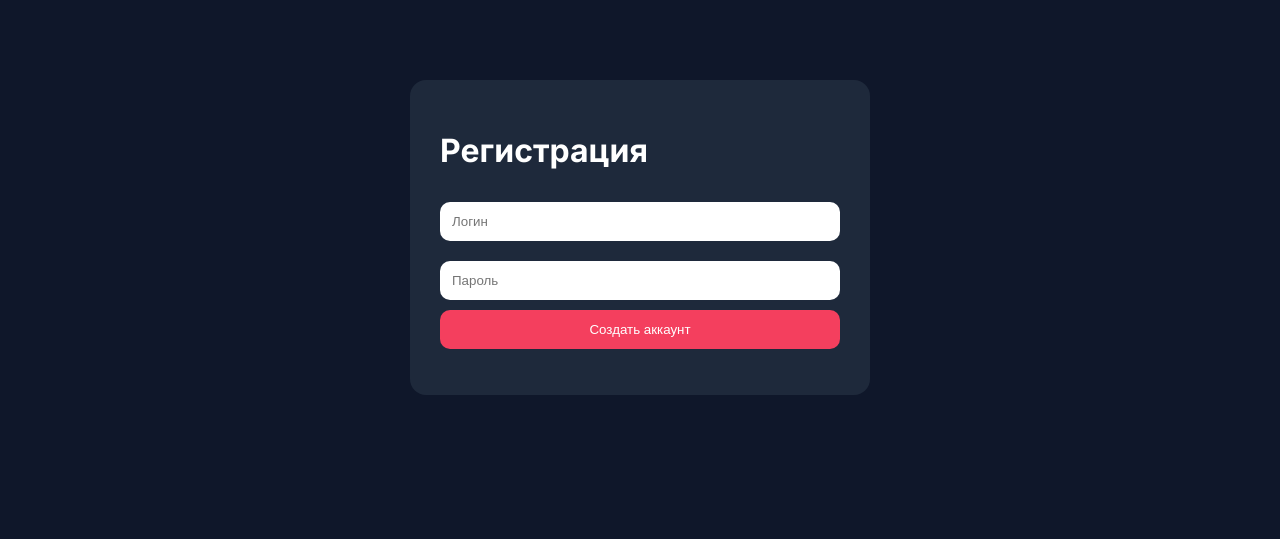
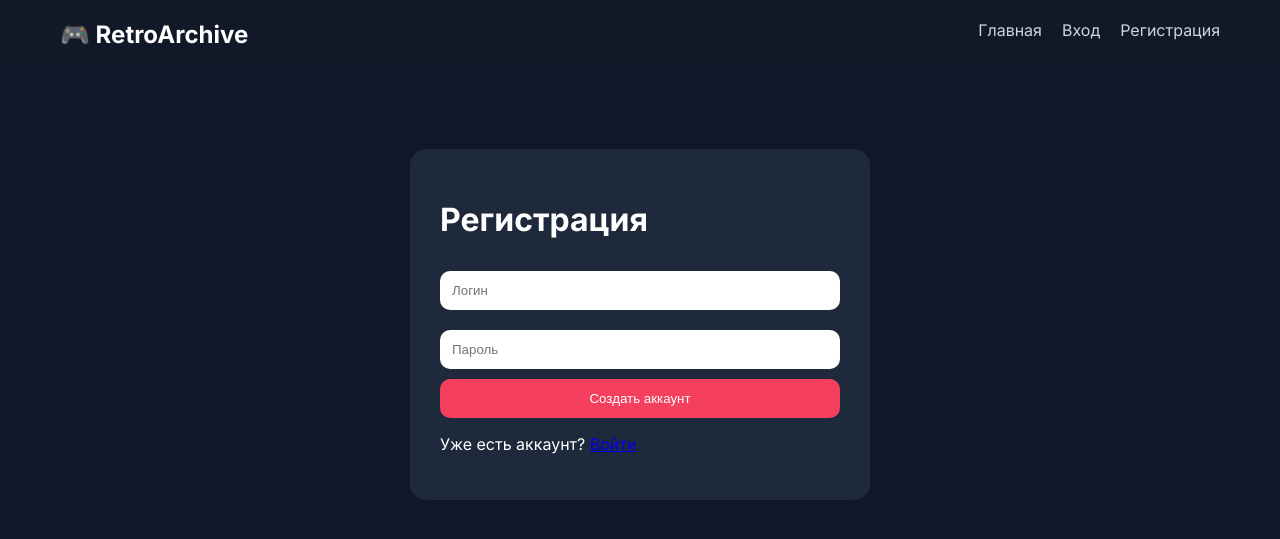
Before and after one commit to Likaomg/qweqwetest, a Flask app: page /register in a window 1280 px wide. Shown: the top 539 px of the page. Run offline with Flask 3, Linux system fonts and the light colour scheme.

Commit message:
add nav and links between login/register pages

```diff
--- a/templates/auth.html
+++ b/templates/auth.html
@@ -1,5 +1,6 @@
 
 <link rel="stylesheet" href="/static/style.css">
+<div class="nav"><div class="logo">🎮 RetroArchive</div><div><a href="/">Главная</a><a href="/login">Вход</a><a href="/register">Регистрация</a></div></div>
 <div class="auth">
 <h1>{{title}}</h1>
 <form method="post">
@@ -7,4 +8,11 @@
 <input type="password" name="password" placeholder="Пароль">
 <button>{{btn}}</button>
 </form>
+<p class="auth-link">
+{% if title == "Вход" %}
+Нет аккаунта? <a href="/register">Зарегистрироваться</a>
+{% else %}
+Уже есть аккаунт? <a href="/login">Войти</a>
+{% endif %}
+</p>
 </div>
```
